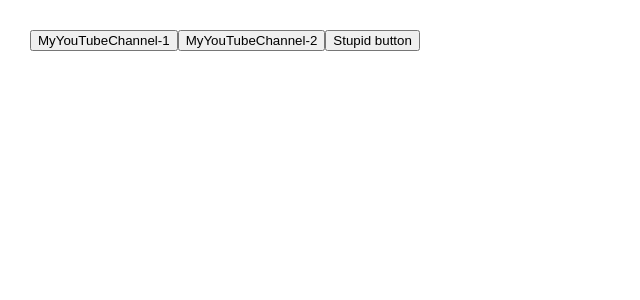
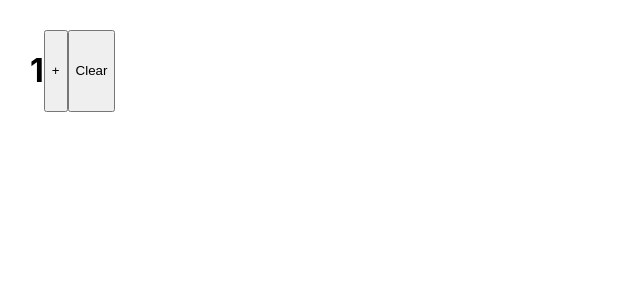
Before and after one commit to Arenelin/todolist, a React (Create React App) app: page / in a window 1280 px wide. Shown: the top 300 px of the page, without its empty margins (0-640 px from the left). Built offline with nearby package versions, Linux system fonts and the light colour scheme.

Commit message:
working with the UseState hook

```diff
--- a/src/App.tsx
+++ b/src/App.tsx
@@ -1,31 +1,22 @@
-import React from 'react';
+import React, {useState} from 'react';
 import './App.css';
-import {Button} from './03 - Universal button/components/Button';
 
 function App() {
+    let [a, setA] = useState(1);
 
-    // const Button1Foo = (name: string) => {
-    //     console.log(`I am ${name}`)
-    // }
-    // const Button2Foo = (name: string) => {
-    //     console.log(`I am ${name}`)
-    // }
-    //
-    const buttonFoo = (subscriber: string, age: number, city: string) => {
-        console.log(`${subscriber}, ${age}. ${city}`)
+    const incrementData = () => {
+        setA(++a);
+        console.log(a);
     }
-
-    const showDefaultText = () => {
-        console.log('I am stupid button');
+    const clearData = () => {
+        setA(0);
     }
 
     return (
         <div className="App">
-            <Button callback={() => buttonFoo('Hello! I am Vasya', 21, 'I live in Minsk.')}
-                    name={'MyYouTubeChannel-1'}/>
-            <Button callback={() => buttonFoo('Hello! I am Ivan', 35, 'I live in Novosibirsk.')}
-                    name={'MyYouTubeChannel-2'}/>
-            <Button callback={showDefaultText} name={'Stupid button'}/>
+            <h1>{a}</h1>
+            <button onClick={incrementData}>+</button>
+            <button onClick={clearData}>Clear</button>
         </div>
 
     );
```
